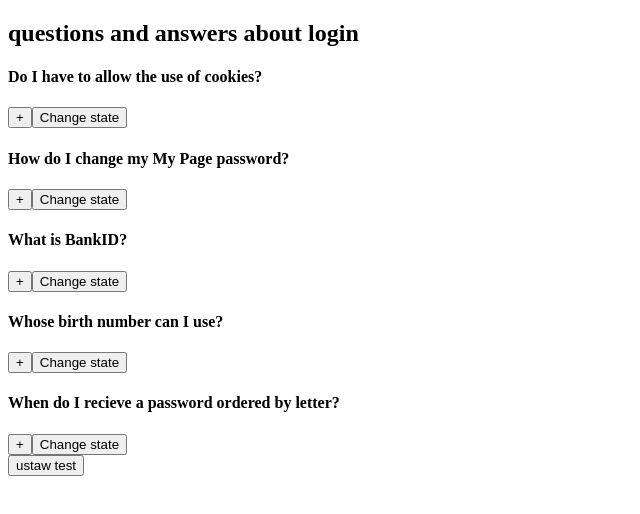
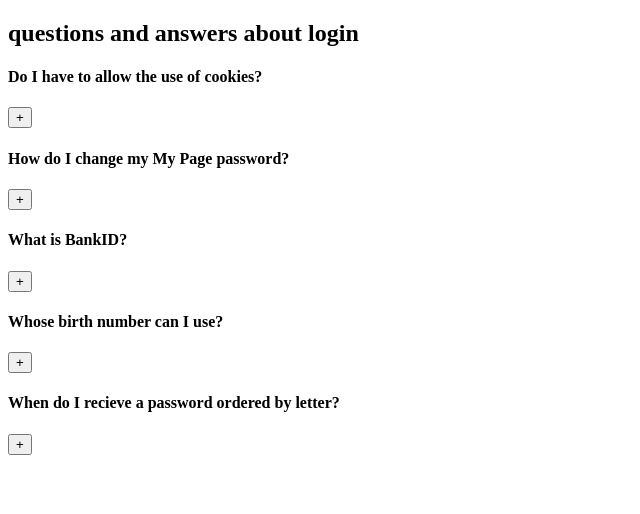
Before and after one commit to birkowsk/React_simple_task, a React (Create React App) app: page / in a window 1280 px wide. Shown: the top 514 px of the page, without its empty margins (0-640 px from the left). Built offline with nearby package versions, Linux system fonts and the light colour scheme.

Commit message:
task4 refactored

```diff
--- a/Tasks/task4-questions/Question.js
+++ /dev/null
@@ -1,31 +0,0 @@
-import React, { useState, memo } from 'react';
-import { AiOutlineMinus, AiOutlinePlus } from 'react-icons/ai';
-
-
-const useToggler = () => {
-  const [toggle, setToggle] = useState(false);
-  const toggler = () => {
-    setToggle(!toggle)
-  };
-
-  return { toggle, toggler }
-}
-
-
-const Question = ({ id, title, info, someFunc }) => {
-
-  const { toggle, toggler } = useToggler()
-  console.log('question')
-  return (
-    <article>
-      <header>
-        <h4>{title}</h4>
-        <button onClick={() => toggler()}>{toggle ? '-' : '+'}</button>
-        <button onClick={() => someFunc()}>Change state</button>
-      </header>
-      {toggle && <p>{info}</p>}
-    </article>
-  );
-};
-
-export default memo(Question);
--- a/Tasks/task4-questions/Task4.js
+++ b/Tasks/task4-questions/Task4.js
@@ -1,24 +1,15 @@
-import React, { useState, useMemo, useCallback } from 'react';
-import data from './data';
-import Question from './Question';
+import React from 'react';
+// import QuestionHandler from './components/QuestionHandler';
+import Question from './components/Question';
+import questions from './static/data'
 
 function Task4() {
-  const [test, setTest] = useState(true)
-  console.log('Task4 render')
-
-  const someFunc = () => {
-    setTest(!test)
-  }
-
   return (
     <>
       <h2>questions and answers about login</h2>
-      {useMemo(() => data.map((singleData) => (
-        <Question key={singleData.id} {...singleData} someFunc={someFunc} />
-      )), [data])
-        // use memo do wyniesienia
-      }
-      <button onClick={() => setTest(!test)}>ustaw test</button>
+      {questions.map((singleData) => (
+        <Question key={singleData.id} {...singleData} />
+      ))}
     </>
   );
 }
--- /dev/null
+++ b/Tasks/task4-questions/components/Question.js
@@ -0,0 +1,20 @@
+import React, { useState, memo, useStateContext } from 'react';
+import { AiOutlineMinus, AiOutlinePlus } from 'react-icons/ai';
+import useToggler from './useQuestion.hook';
+
+const Question = ({ id, title, info }) => {
+
+  const { toggle, toggler } = useToggler()
+
+  return (
+    <article>
+      <header>
+        <h4>{title}</h4>
+        <button onClick={toggler}>{toggle ? '-' : '+'}</button>
+      </header>
+      {toggle && <p>{info}</p>}
+    </article>
+  );
+};
+
+export default memo(Question);
--- /dev/null
+++ b/Tasks/task4-questions/components/useQuestion.hook.js
@@ -0,0 +1,14 @@
+import React, { useState } from 'react'
+
+
+
+const useToggler = () => {
+    const [toggle, setToggle] = useState(false);
+    const toggler = () => {
+        setToggle(!toggle)
+    };
+
+    return { toggle, toggler }
+}
+
+export default useToggler
```
Also changed, not shown: Tasks/task4-questions/static/data.js (renamed from Tasks/task4-questions/data.js).
